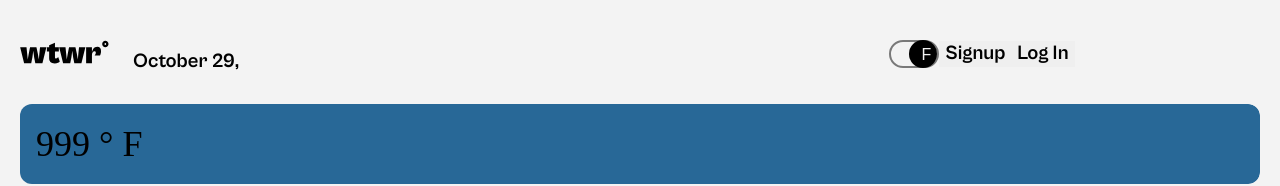
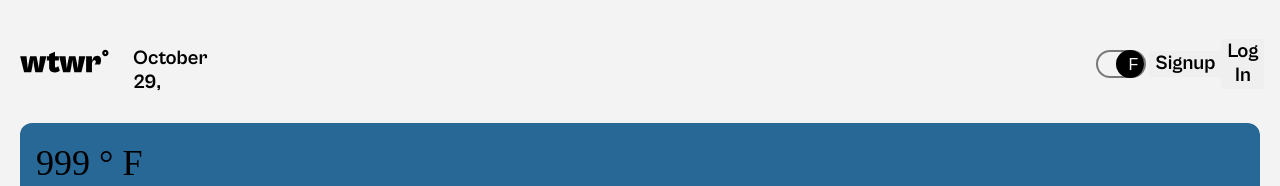
Before and after one commit to LupeSanchez24/se_project_react, a React (Vite) app: page / in a window 1280 px wide. Shown: the top 186 px of the page. Built offline with nearby package versions, Linux system fonts and the light colour scheme; no server answers; data requests are answered from the project's data file.

Commit message:
New update for my project

```diff
--- a/src/components/App/App.jsx
+++ b/src/components/App/App.jsx
@@ -150,7 +150,7 @@ function App() {
 
     updateCurrentUser({ name, avatar }, token)
       .then((data) => {
-        setCurrentUser(data);
+        setCurrentUser(data.user);
         closeActiveModal();
         navigate("/profile");
         setIsAuthenticated(true);
--- a/src/components/EditProfileModal/EditProfileModal.jsx
+++ b/src/components/EditProfileModal/EditProfileModal.jsx
@@ -51,16 +51,9 @@ const EditProfileModal = ({
 
   const handleSubmit = (e) => {
     e.preventDefault();
-
-    if (validateForm()) {
-      handleUpdateProfile({ name, avatar: avatarUrl })
-        .then(() => {
-          resetForm();
-        })
-        .catch((error) => {
-          console.error(error);
-        });
-    }
+    handleUpdateProfile({ name, avatar: avatarUrl });
+    validateForm();
+    resetForm();
   };
 
   const handleNameChange = (e) => setName(e.target.value);
--- a/src/components/Header/Header.css
+++ b/src/components/Header/Header.css
@@ -55,7 +55,7 @@
   font-family: "CabinetGrotesk-Bold", sans-serif;
   font-size: 20px;
   line-height: 24px;
-
+  margin-left: 3px;
   font-size: 20px;
   border: none;
 }
--- a/src/components/ToggleSwitch/ToggleSwitch.css
+++ b/src/components/ToggleSwitch/ToggleSwitch.css
@@ -1,7 +1,7 @@
 .switch {
   display: flex;
   position: relative;
-  margin-left: 650px;
+  margin-left: 889px;
 }
 
 .switch__box {
```
